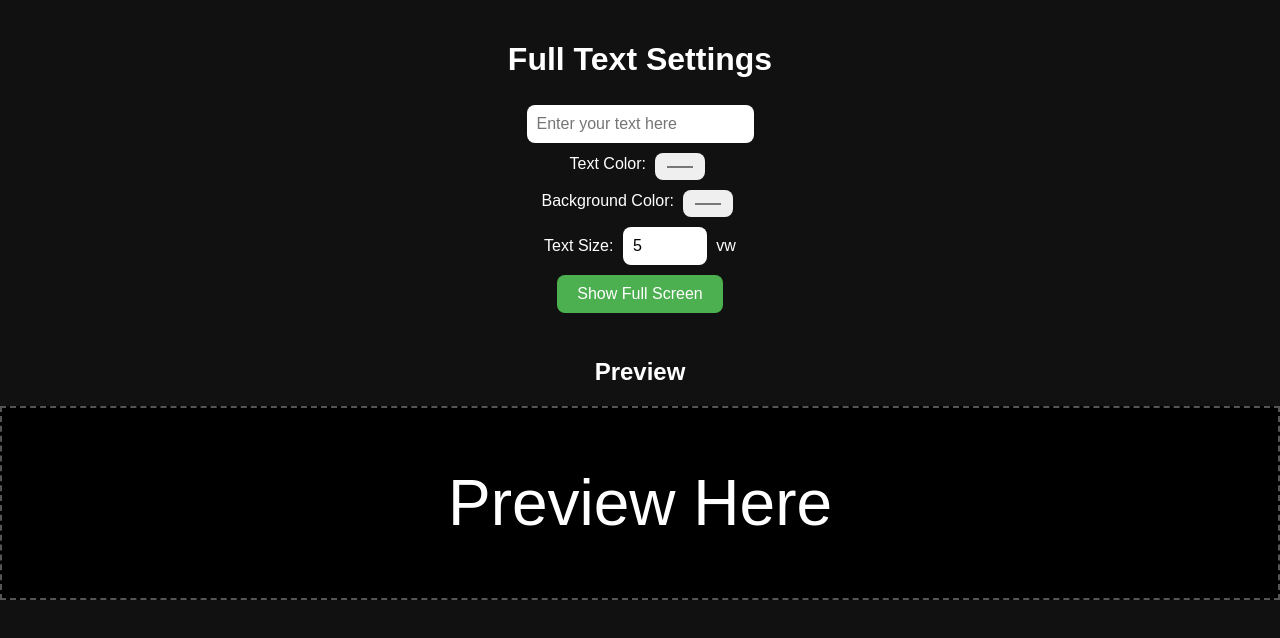
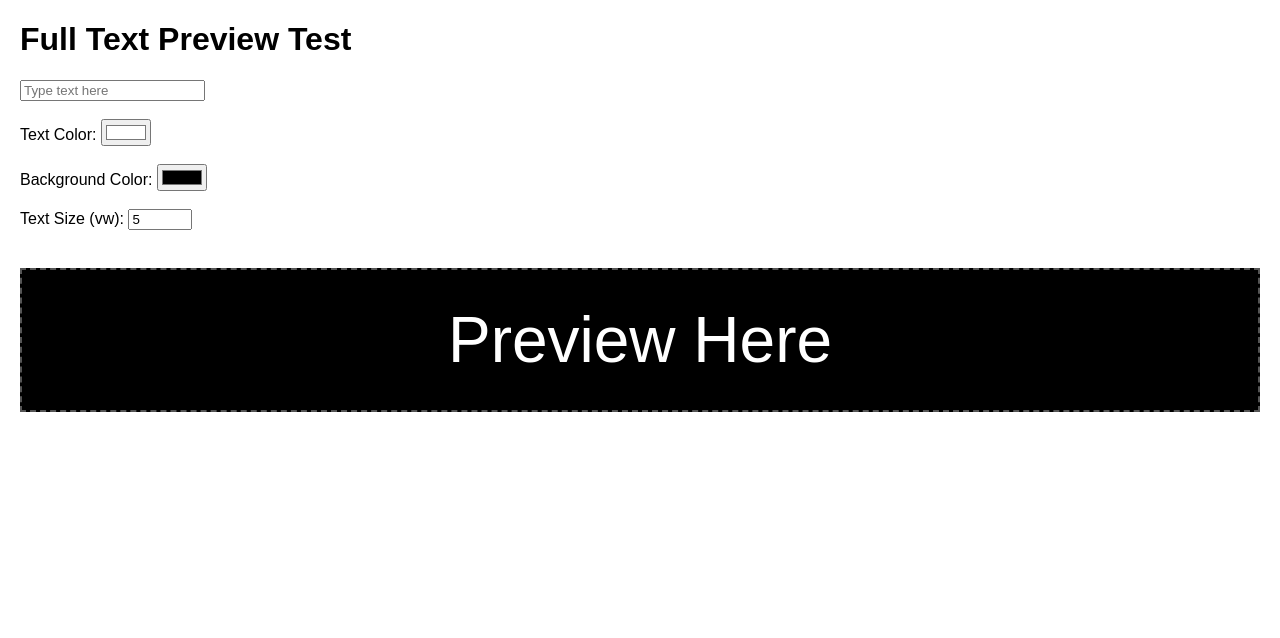
Before and after one commit to farrell508/FullText, a plain HTML site: page index.html in a window 1280 px wide. Drawn offline with Linux system fonts and the light colour scheme.

Commit message:
Update index.html

```diff
--- a/index.html
+++ b/index.html
@@ -3,63 +3,40 @@
 <head>
 <meta charset="UTF-8" />
 <meta name="viewport" content="width=device-width, initial-scale=1" />
-<title>Full Text</title>
+<title>Full Text Preview Test</title>
 <style>
   body {
     font-family: Arial, sans-serif;
-    margin: 0;
-    background: #111;
-    color: white;
-    text-align: center;
-  }
-  #inputArea {
-    padding: 20px;
-  }
-  input, select {
-    margin: 5px;
-    padding: 10px;
-    font-size: 16px;
-    border-radius: 8px;
-    border: none;
-  }
-  button {
-    padding: 10px 20px;
-    font-size: 16px;
-    margin: 5px;
-    background: #4caf50;
-    border: none;
-    color: white;
-    border-radius: 8px;
-    cursor: pointer;
+    margin: 20px;
   }
   #previewArea {
     margin-top: 20px;
     padding: 20px;
-    min-height: 150px;
+    min-height: 100px;
+    border: 2px dashed #555;
+    background: black;
+    color: white;
     display: flex;
     justify-content: center;
     align-items: center;
-    border: 2px dashed #555;
-    background: black;
-    color: white;
   }
 </style>
 </head>
 <body>
 
-<div id="inputArea">
-  <h1>Full Text Settings</h1>
-  <input type="text" id="userText" placeholder="Enter your text here" oninput="updatePreview()" /><br />
+<h1>Full Text Preview Test</h1>
+<input type="text" id="userText" placeholder="Type text here" oninput="updatePreview()" />
+<br /><br />
 <label for="textColor">Text Color:</label>
-  <input type="color" id="textColor" value="#ffffff" onchange="updatePreview()" /><br />
+<input type="color" id="textColor" value="#ffffff" onchange="updatePreview()" />
+<br /><br />
 <label for="bgColor">Background Color:</label>
-  <input type="color" id="bgColor" value="#000000" onchange="updatePreview()" /><br />
-  <label for="fontSize">Text Size:</label>
-  <input type="number" id="fontSize" value="5" min="1" max="100" onchange="updatePreview()" /> vw<br />
-  <button onclick="showText()">Show Full Screen</button>
-</div>
+<input type="color" id="bgColor" value="#000000" onchange="updatePreview()" />
+<br /><br />
+<label for="fontSize">Text Size (vw):</label>
+<input type="number" id="fontSize" value="5" min="1" max="100" onchange="updatePreview()" />
+<br /><br />
 
-<h2>Preview</h2>
 <div id="previewArea">
   <span id="previewText">Preview Here</span>
 </div>
@@ -80,43 +57,8 @@ function updatePreview() {
     previewText.innerText = text;
   }
 
-function showText() {
-  const text = document.getElementById("userText").value;
-  if (!text.trim()) {
-    alert("Please enter some text!");
-    return;
-  }
-  const color = document.getElementById("textColor").value;
-  const bg = document.getElementById("bgColor").value;
-  const size = document.getElementById("fontSize").value;
-
-  document.body.style.background = bg;
-  document.body.style.color = color;
-  document.body.style.fontSize = size + "vw";
-  document.body.style.display = "flex";
-  document.body.style.justifyContent = "center";
-  document.body.style.alignItems = "center";
-  document.body.style.margin = "0";
-  document.body.innerHTML = text;
-
-  if (document.documentElement.requestFullscreen) {
-    document.documentElement.requestFullscreen();
-  } else if (document.documentElement.webkitRequestFullscreen) {
-    document.documentElement.webkitRequestFullscreen();
-  } else if (document.documentElement.msRequestFullscreen) {
-    document.documentElement.msRequestFullscreen();
-  }
-}
-
-// ESC나 전체화면 종료 시 페이지 새로고침해서 원래 상태 복구
-document.addEventListener("fullscreenchange", () => {
-  if (!document.fullscreenElement) {
-    location.reload();
-  }
-});
-
-// 초기 미리보기 실행
-updatePreview();
+  // 페이지 로드 후 즉시 미리보기 업데이트
+  window.onload = updatePreview;
 </script>
 
 </body>
```
Lines whose indentation alone changed are shown as unchanged.
